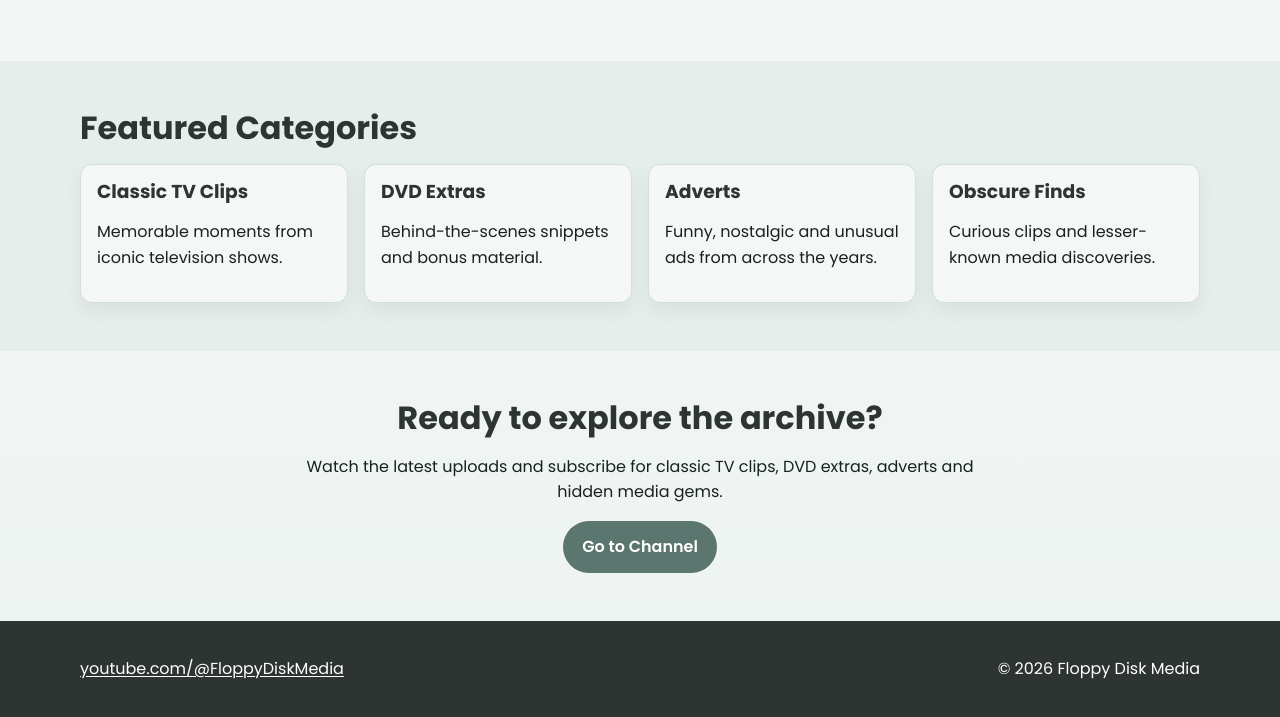
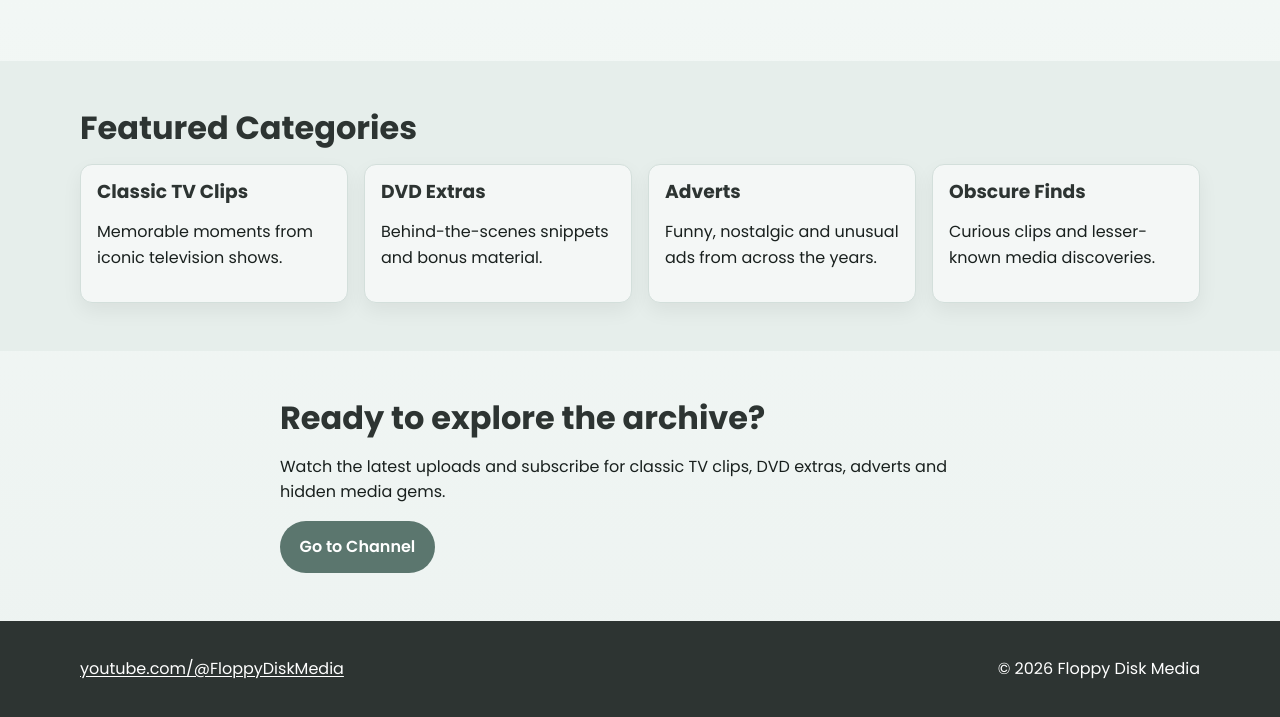
Before and after one commit to pipchell/FloppyDiskMedia, a plain HTML site: page index.html in a window 1280 px wide. Shown: the part 689-1406 px from the top of the page. Drawn offline with Linux system fonts and the light colour scheme.

Commit message:
Align "What You'll Find" section to the left

```diff
--- a/styles.css
+++ b/styles.css
@@ -57,6 +57,8 @@ a:focus-visible {
 
 .narrow {
   width: min(720px, 92vw);
+  margin: 0 auto;
+  text-align: left;
 }
 
 .site-header {
```
